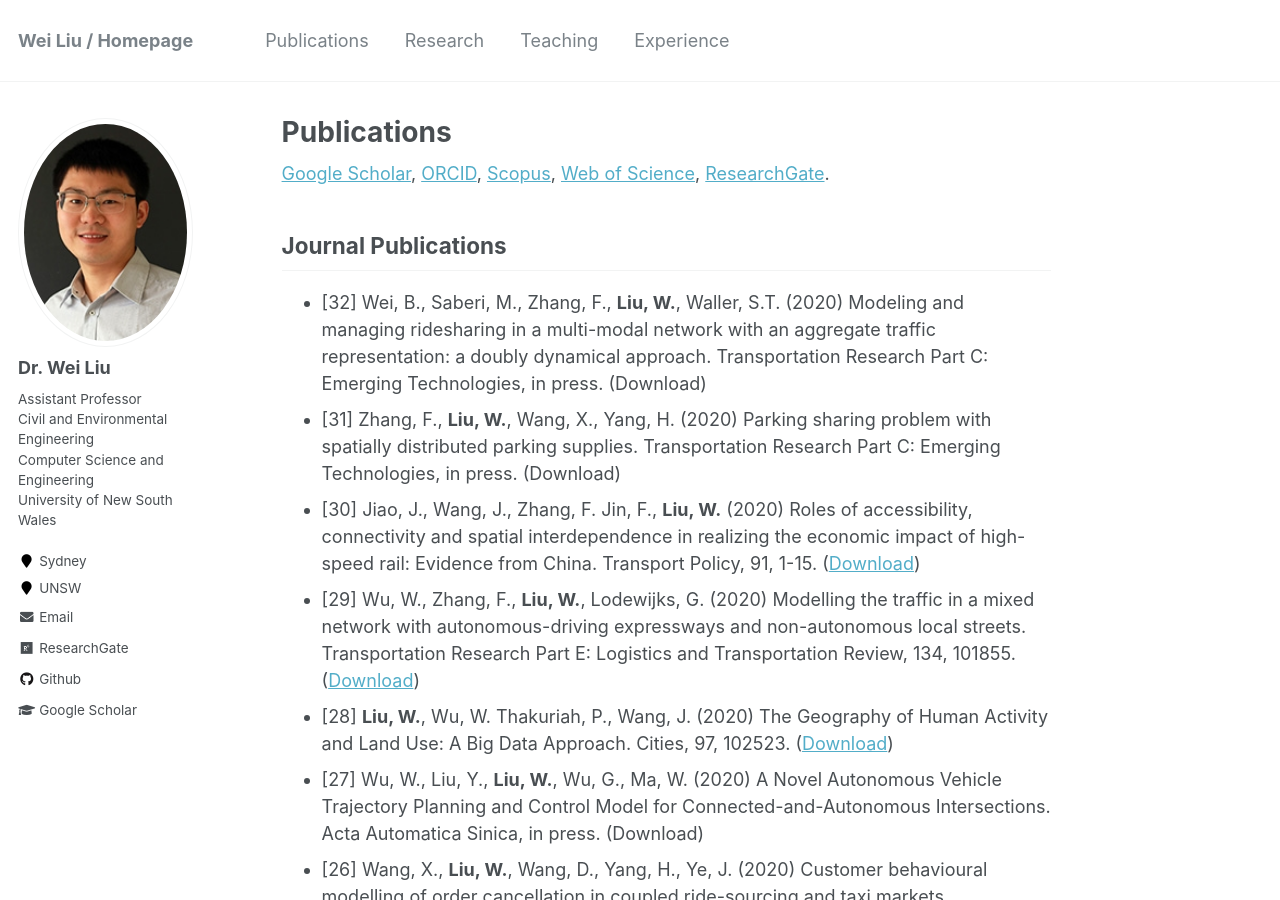
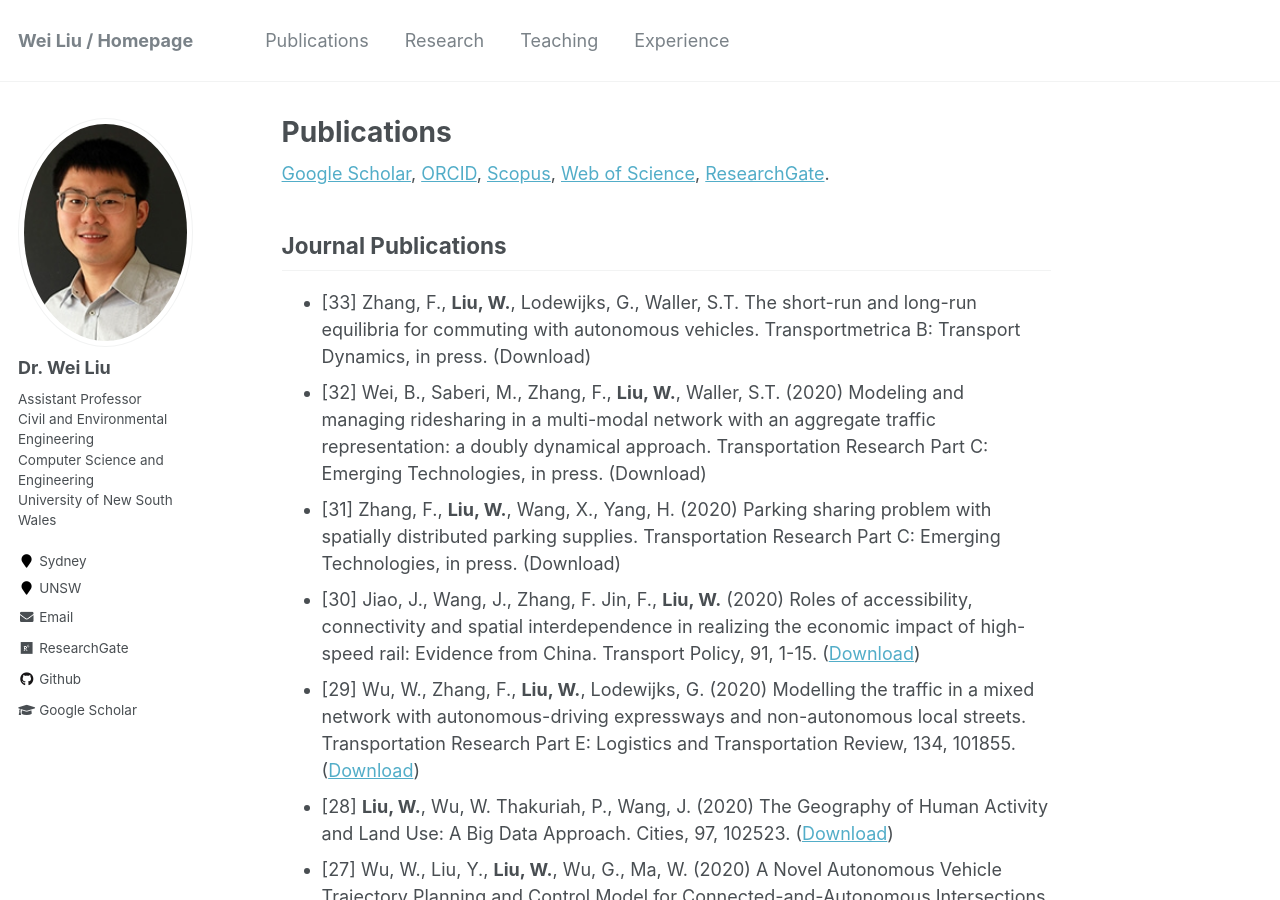
Before and after one commit to weiliu2016/weiliu2016.github.io, a Jekyll site: the page built from _pages/publications.md, in a window 1280 px wide and 900 px high. Built offline with Jekyll 4.4.1, drawn with Linux system fonts in a browser that asks for light colours.

Commit message:
Update publications.md

```diff
--- a/_pages/publications.md
+++ b/_pages/publications.md
@@ -18,6 +18,7 @@ author_profile: true
 
 Journal Publications
 ----------
+* [33] Zhang, F., **Liu, W.**, Lodewijks, G., Waller, S.T. The short-run and long-run equilibria for commuting with autonomous vehicles. Transportmetrica B: Transport Dynamics, in press. (Download)
 * [32] Wei, B., Saberi, M., Zhang, F., **Liu, W.**, Waller, S.T. (2020) Modeling and managing ridesharing in a multi-modal network with an aggregate traffic representation: a doubly dynamical approach. Transportation Research Part C: Emerging Technologies, in press. (Download)
 * [31] Zhang, F., **Liu, W.**, Wang, X., Yang, H. (2020) Parking sharing problem with spatially distributed parking supplies. Transportation Research Part C: Emerging Technologies, in press. (Download)
 * [30] Jiao, J., Wang, J., Zhang, F. Jin, F., **Liu, W.** (2020) Roles of accessibility, connectivity and spatial interdependence in realizing the economic impact of high-speed rail: Evidence from China. Transport Policy, 91, 1-15. ([Download](https://www.sciencedirect.com/science/article/pii/S0967070X19300617))
```
